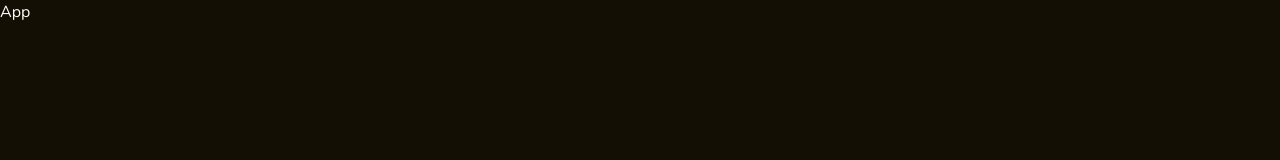
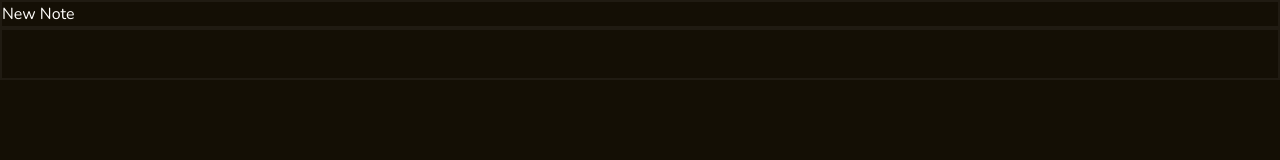
Before and after one commit to dmm22/notes, a React (Vite) app: page / in a window 1280 px wide. Shown: the top 160 px of the page. Built offline with nearby package versions, Linux system fonts and the light colour scheme.

Commit message:
Add context and NoteEditor component

```diff
--- a/src/App.tsx
+++ b/src/App.tsx
@@ -1,7 +1,12 @@
+import NoteEditor from "./components/NoteEditor"
+import NoteContextProvider from "./contexts/NoteContext"
+
 export default function App() {
   return (
-    <div>
-      <p className="text-text">App</p>
-    </div>
+    <NoteContextProvider>
+      <div>
+        <NoteEditor />
+      </div>
+    </NoteContextProvider>
   )
 }
--- /dev/null
+++ b/src/components/NoteEditor.tsx
@@ -0,0 +1,22 @@
+import { useContext } from "react"
+import { NoteContext } from "../contexts/NoteContext"
+
+export default function NoteEditor() {
+  const { currentNote, editCurrentNote } = useContext(NoteContext)
+  const { title, body } = currentNote
+
+  return (
+    <section className="text-text flex flex-col">
+      <input
+        onChange={e => editCurrentNote("title", e.target.value)}
+        value={title}
+        className="bg-bg border-secondaryBg1 border-2"
+      />
+      <textarea
+        onChange={e => editCurrentNote("body", e.target.value)}
+        value={body}
+        className="bg-bg resize-none border-secondaryBg1 border-2"
+      ></textarea>
+    </section>
+  )
+}
--- /dev/null
+++ b/src/contexts/NoteContext.tsx
@@ -0,0 +1,41 @@
+import { createContext, useState } from "react"
+import Note from "../types/Note"
+
+interface NoteContextInterface {
+  currentNote: Note
+  editCurrentNote: (property: "title" | "body", newValue: string) => void
+}
+
+export const NoteContext = createContext<NoteContextInterface>(
+  {} as NoteContextInterface
+)
+
+function blankNote() {
+  return {
+    title: "New Note",
+    body: "",
+    createdAt: new Date(),
+  }
+}
+export default function NoteContextProvider({
+  children,
+}: {
+  children: JSX.Element
+}) {
+  const [currentNote, setCurrentNote] = useState(blankNote())
+
+  function editCurrentNote(property: "title" | "body", newValue: string) {
+    setCurrentNote(currentNote => ({ ...currentNote, [property]: newValue }))
+  }
+
+  return (
+    <NoteContext.Provider
+      value={{
+        currentNote,
+        editCurrentNote,
+      }}
+    >
+      {children}
+    </NoteContext.Provider>
+  )
+}
--- /dev/null
+++ b/src/types/Note.ts
@@ -0,0 +1,5 @@
+export default interface Note {
+  title: string
+  body: string
+  createdAt: Date
+}
```
